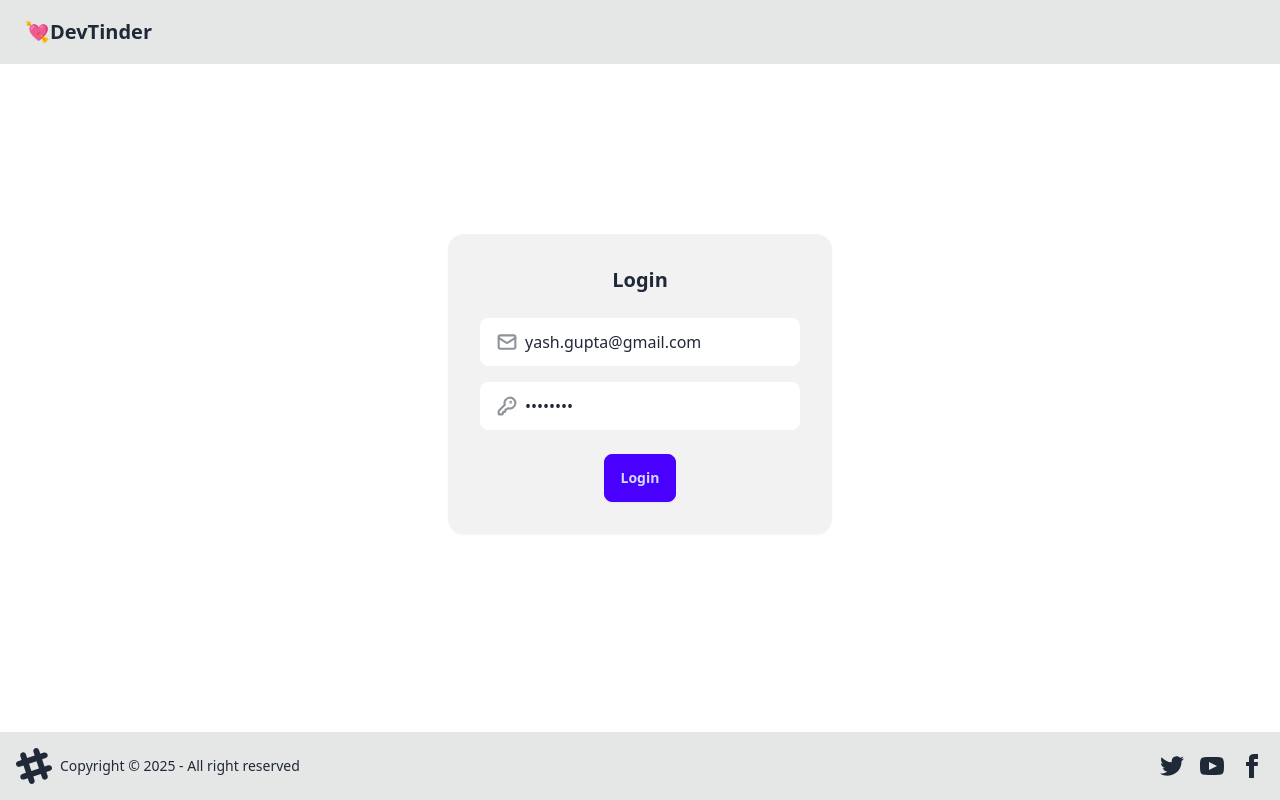
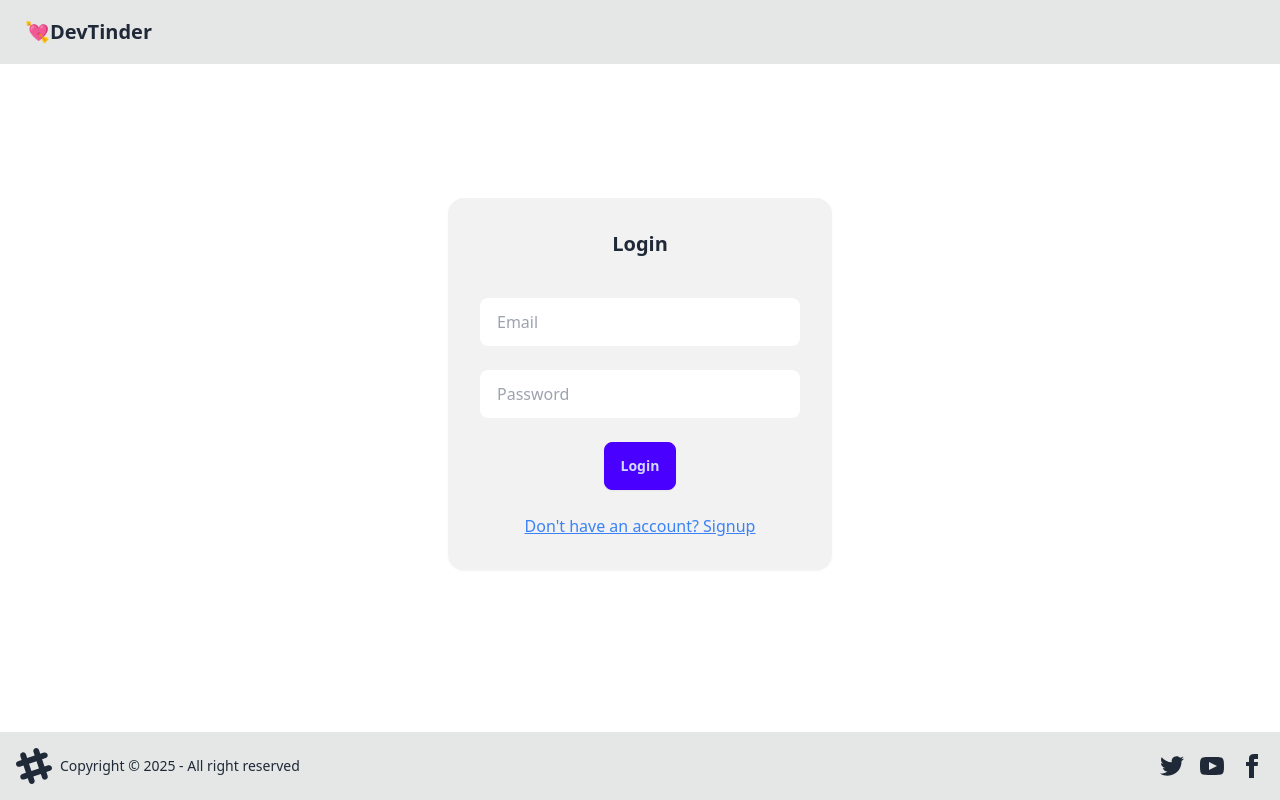
Before and after one commit to Yashg5080/DevTinder-UI, a React app: page /login in a window 1280 px wide. Built offline with nearby package versions, Linux system fonts and the light colour scheme; no server answers; the HTML template or start-up script is replaced by a standard one.

Commit message:
feat: implement signup functionality in Login component; enhance form handling and validation; update default profile image in Navbar and UserCard components

```diff
--- a/src/components/Login.jsx
+++ b/src/components/Login.jsx
@@ -6,22 +6,70 @@ import { useNavigate } from "react-router-dom";
 import { BASE_URL } from "../utils/constants";
 
 export const Login = () => {
-  const [email, setEmail] = useState("yash.gupta@gmail.com");
-  const [password, setPassword] = useState("Test@123");
+  const [isSignup, setIsSignup] = useState(false); // Flag to toggle between login and signup
+  const [formData, setFormData] = useState({});
   const [error, setError] = useState("");
   const navigate = useNavigate();
-
   const dispatch = useDispatch();
 
-  const handleLogin = async () => {
+  const formConfig = [
+    {
+      name: "firstName",
+      type: "text",
+      placeholder: "First Name",
+      required: true,
+      isSignupOnly: true,
+    },
+    {
+      name: "lastName",
+      type: "text",
+      placeholder: "Last Name",
+      required: true,
+      isSignupOnly: true,
+    },
+    {
+      name: "email",
+      type: "email",
+      placeholder: "Email",
+      required: true,
+    },
+    {
+      name: "password",
+      type: "password",
+      placeholder: "Password",
+      required: true,
+      minLength: 8,
+      pattern: "(?=.*\\d)(?=.*[a-z])(?=.*[A-Z]).{8,}",
+      title: "Must be more than 8 characters, including number, lowercase letter, uppercase letter",
+    },
+  ];
+
+  const handleChange = (e) => {
+    const { name, value } = e.target;
+    setFormData((prev) => ({ ...prev, [name]: value }));
+  };
+
+  const handleSubmit = async () => {
     try {
-      const res = await axios.post(
+      let res;
+      if (isSignup) {
+        // Signup logic
+        res = await axios.post(BASE_URL + "/signup", formData, {
+          withCredentials: true,
+        });
+      } else {
+        // Login logic
+        res = await axios.post(
           BASE_URL + "/login",
-        { email, password },
+          { email: formData.email, password: formData.password },
           { withCredentials: true }
         );
+      }
+
+      // Dispatch user data to Redux store
       dispatch(addUser(res.data));
-      navigate("/");
+      // Navigate after dispatch
+      navigate(isSignup ? "/profile" : "/");
     } catch (err) {
       setError(
         err.response?.data?.message || "An error occurred. Please try again."
@@ -31,7 +79,7 @@ export const Login = () => {
 
   const handleKeyDown = (e) => {
     if (e.key === "Enter") {
-      handleLogin();
+      handleSubmit();
     }
   };
 
@@ -39,90 +87,39 @@ export const Login = () => {
     <div className="flex flex-col items-center justify-center h-[80vh]">
       <div className="card bg-base-200 w-96 shadow-sm">
         <div className="card-body">
-          <h2 className="card-title justify-center mb-4">Login</h2>
+          <h2 className="card-title justify-center mb-4">
+            {isSignup ? "Signup" : "Login"}
+          </h2>
           {error && <div className="text-red-500 mb-4">{error}</div>}
-          <div className="form-control">
+          {formConfig.map((field) => {
+            if (field.isSignupOnly && !isSignup) return null; // Skip signup-only fields in login mode
+            return (
+              <div className="form-control mt-4" key={field.name}>
                 <label className="input validator flex items-center space-x-2">
-              <svg
-                className="h-5 w-5 opacity-50"
-                xmlns="http://www.w3.org/2000/svg"
-                viewBox="0 0 24 24"
-              >
-                <g
-                  strokeLinejoin="round"
-                  strokeLinecap="round"
-                  strokeWidth="2.5"
-                  fill="none"
-                  stroke="currentColor"
-                >
-                  <rect width="20" height="16" x="2" y="4" rx="2"></rect>
-                  <path d="m22 7-8.97 5.7a1.94 1.94 0 0 1-2.06 0L2 7"></path>
-                </g>
-              </svg>
                   <input
-                type="email"
-                placeholder="mail@site.com"
-                value={email}
-                required
+                    {...field}
+                    value={formData[field.name] || ""}
+                    onChange={handleChange}
+                    onKeyDown={handleKeyDown} // Attach keydown listener directly to the input
                     className="flex-1"
-                onChange={(e) => setEmail(e.target.value)}
-                onKeyDown={handleKeyDown}
                   />
                 </label>
-            <div className="validator-hint hidden">
-              Enter valid email address
               </div>
-            <label className="input validator flex items-center space-x-2 mt-4">
-              <svg
-                className="h-5 w-5 opacity-50"
-                xmlns="http://www.w3.org/2000/svg"
-                viewBox="0 0 24 24"
+            );
+          })}
+          <div className="card-actions justify-center mt-4">
+            <button className="btn btn-primary" onClick={handleSubmit}>
+              {isSignup ? "Signup" : "Login"}
+            </button>
+          </div>
+          <div className="text-center mt-4">
+            <button
+              className="text-blue-500 underline"
+              onClick={() => setIsSignup(!isSignup)}
             >
-                <g
-                  strokeLinejoin="round"
-                  strokeLinecap="round"
-                  strokeWidth="2.5"
-                  fill="none"
-                  stroke="currentColor"
-                >
-                  <path d="M2.586 17.414A2 2 0 0 0 2 18.828V21a1 1 0 0 0 1 1h3a1 1 0 0 0 1-1v-1a1 1 0 0 1 1-1h1a1 1 0 0 0 1-1v-1a1 1 0 0 1 1-1h.172a2 2 0 0 0 1.414-.586l.814-.814a6.5 6.5 0 1 0-4-4z"></path>
-                  <circle
-                    cx="16.5"
-                    cy="7.5"
-                    r=".5"
-                    fill="currentColor"
-                  ></circle>
-                </g>
-              </svg>
-              <input
-                type="password"
-                required
-                placeholder="Password"
-                value={password}
-                minLength="8"
-                pattern="(?=.*\d)(?=.*[a-z])(?=.*[A-Z]).{8,}"
-                title="Must be more than 8 characters, including number, lowercase letter, uppercase letter"
-                className="flex-1"
-                onChange={(e) => setPassword(e.target.value)}
-                onKeyDown={handleKeyDown}
-              />
-            </label>
-            <p className="validator-hint hidden mt-2">
-              Must be more than 8 characters, including
-              <br />
-              At least one number
-              <br />
-              At least one lowercase letter
-              <br />
-              At least one uppercase letter
-            </p>
-          </div>
-          <div className="card-actions justify-center mt-4">
-            <button
-              className="btn btn-primary"
-              onClick={handleLogin}
-            >
-              Login
+              {isSignup
+                ? "Already have an account? Login"
+                : "Don't have an account? Signup"}
             </button>
           </div>
         </div>
--- a/src/components/Navbar.jsx
+++ b/src/components/Navbar.jsx
@@ -52,7 +52,7 @@ export const NavBar = () => {
                 <div className="w-10 rounded-full">
                   <img
                     alt="Tailwind CSS Navbar component"
-                    src={data?.photoUrl}
+                    src={data?.photoUrl || "https://static-00.iconduck.com/assets.00/profile-default-icon-2048x2045-u3j7s5nj.png"}
                   />
                 </div>
               </div>
--- a/src/components/UserCard.jsx
+++ b/src/components/UserCard.jsx
@@ -28,7 +28,7 @@ export const UserCard = ({ user = {} }) => {
       <div className="card bg-base-100 w-[340px] h-auto shadow-md rounded-lg flex flex-col items-center">
         <figure className="w-[280px] h-[300px] flex justify-center items-center mt-4 overflow-hidden rounded-lg">
           <img
-            src={photoUrl}
+            src={photoUrl || "https://static-00.iconduck.com/assets.00/profile-default-icon-2048x2045-u3j7s5nj.png"}
             alt="User"
             className="w-full h-full object-cover"
           />
```
Lines whose indentation alone changed are shown as unchanged.
